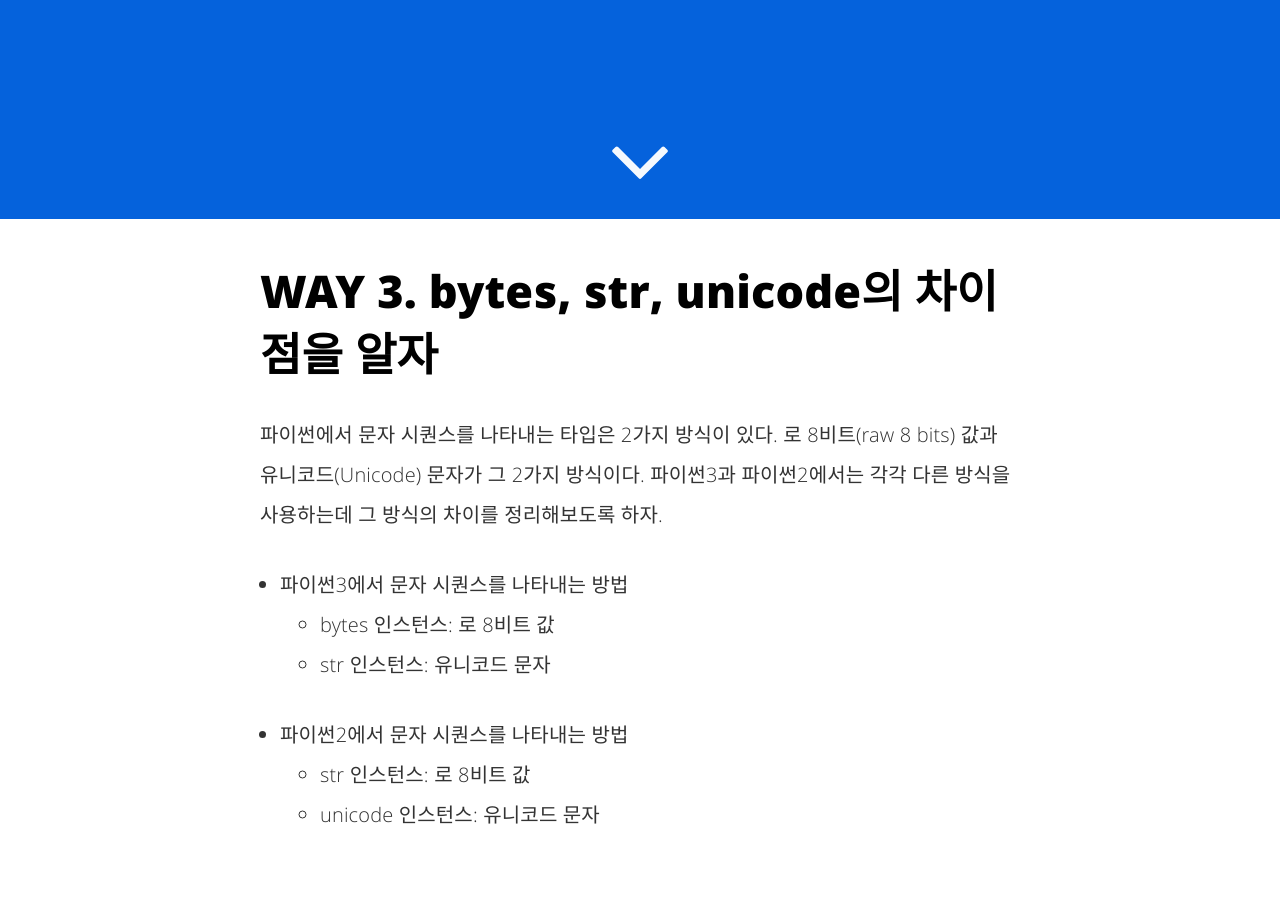
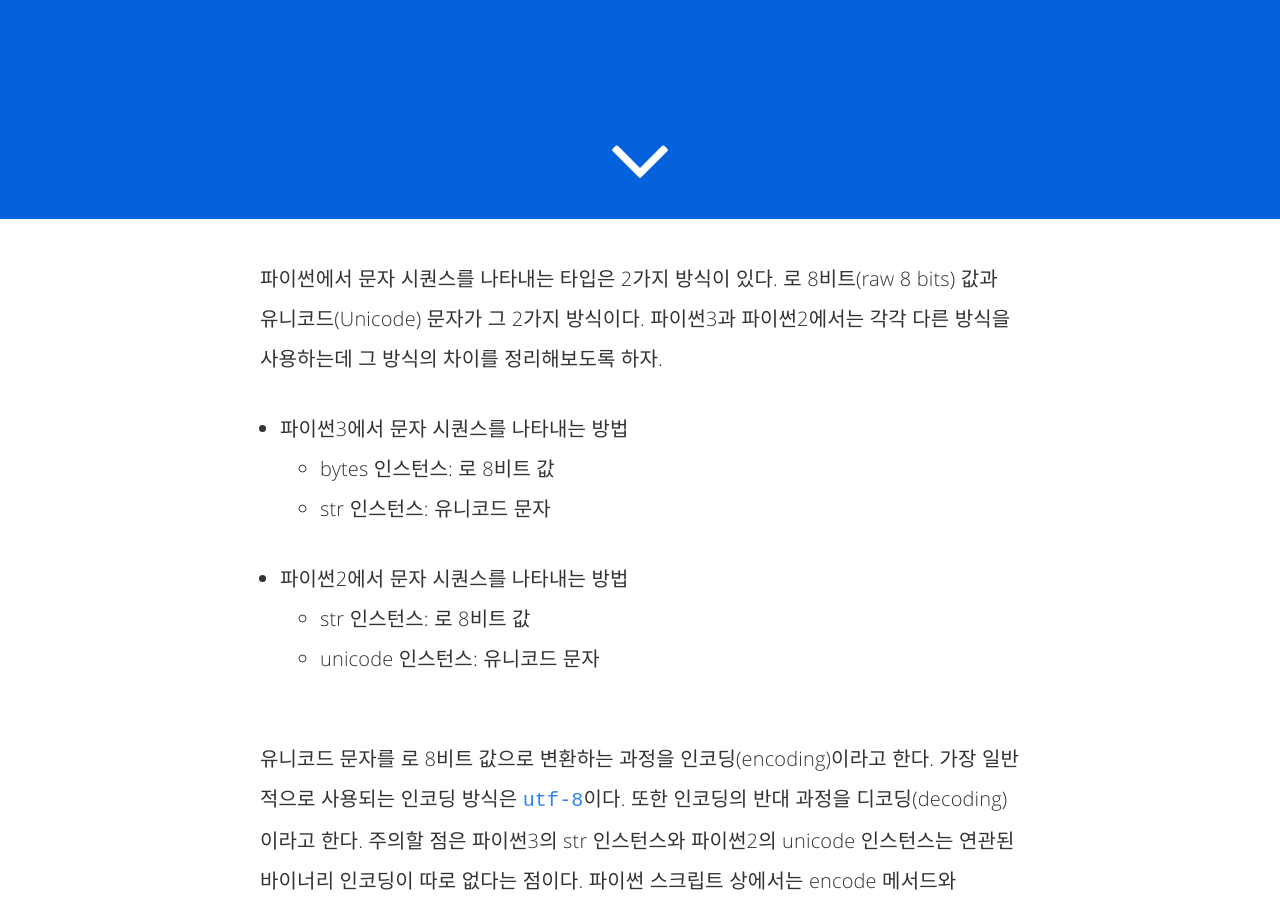
Before and after one commit to hcnoh/blog-prev, a Jekyll site: the page built from _posts/2018-09-09-effective-python-way03.md, in a window 1280 px wide and 900 px high, scrolled down 681 px. Built offline with Jekyll 4.4.1, drawn with Linux system fonts in a browser that asks for light colours; comment, search, counter and statistics services are not loaded.

Commit message:
Update 2018-09-09-effective-python-way03.md

```diff
--- a/_posts/2018-09-09-effective-python-way03.md
+++ b/_posts/2018-09-09-effective-python-way03.md
@@ -11,7 +11,6 @@ categories:
 twitter_text: 'WAY 3. bytes, str, unicode의 차이점을 알자'
 ---
 
-# WAY 3. bytes, str, unicode의 차이점을 알자
 파이썬에서 문자 시퀀스를 나타내는 타입은 2가지 방식이 있다. 로 8비트(raw 8 bits) 값과 유니코드(Unicode) 문자가 그 2가지 방식이다. 파이썬3과 파이썬2에서는 각각 다른 방식을 사용하는데 그 방식의 차이를 정리해보도록 하자.
 
 - 파이썬3에서 문자 시퀀스를 나타내는 방법
```
